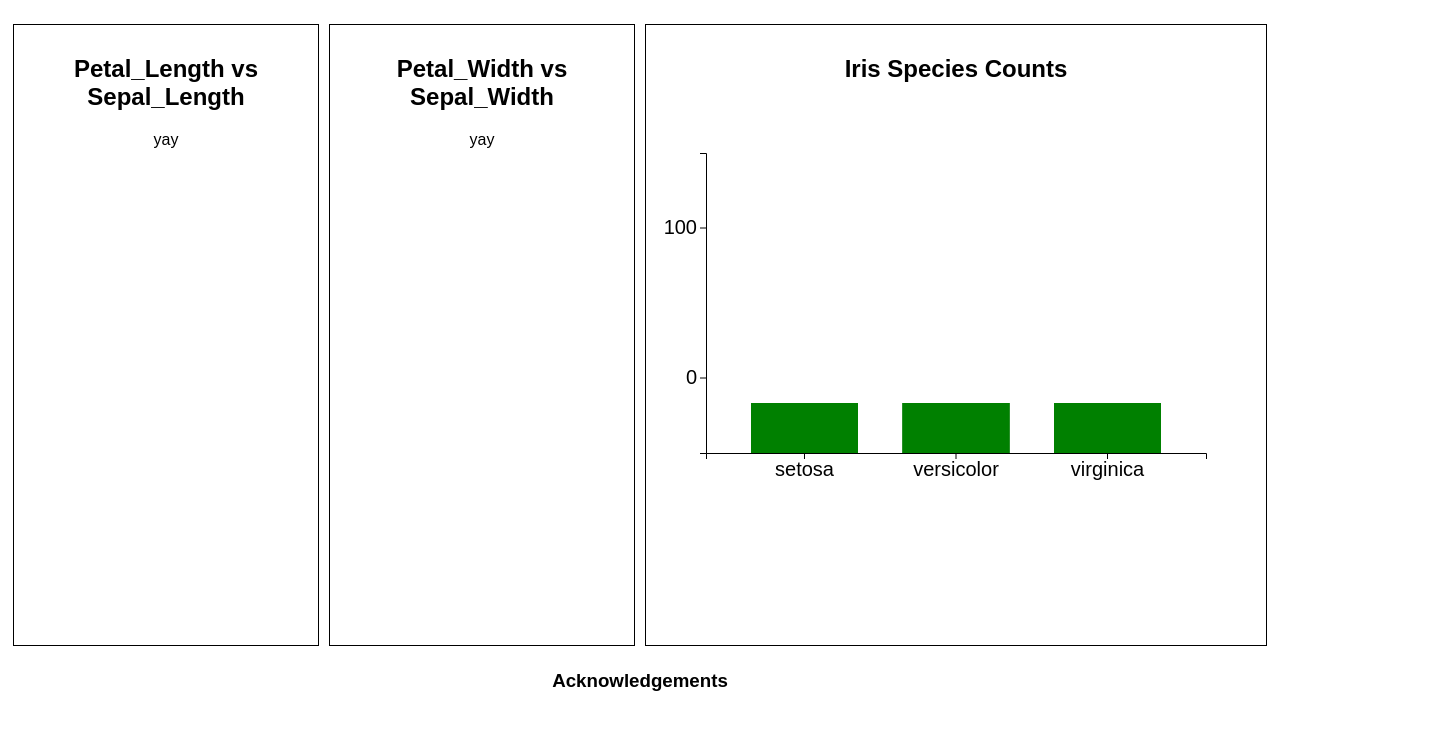
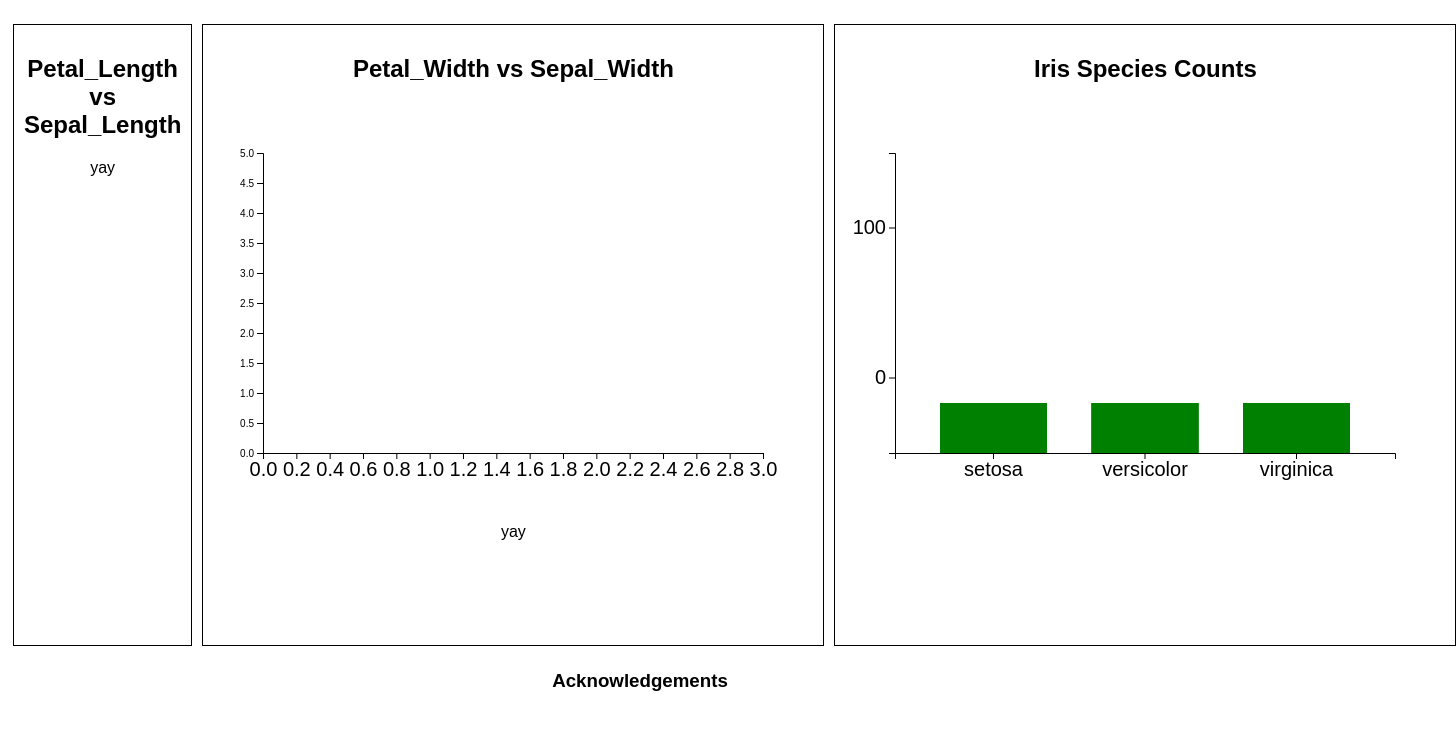
Before and after one commit to DS4200-S23-Class/hw-06-tara-lauren-1, a plain HTML site: page index.html in a window 1280 px wide. Shown: the part 61-790 px from the top of the page, 1456 px wide, since content can reach past the window. Drawn offline with Linux system fonts and the light colour scheme.

Commit message:
scatter middle, x and y axis

```diff
--- a/index.html
+++ b/index.html
@@ -27,10 +27,11 @@
 
      <div class="column">
        <h2>Petal_Width vs Sepal_Width</h2>
+       <div id="vis2"> </div>
      <p>yay</p>
      </div>
 
-     <div id="vis3" class="column">
+     <div class="column">
        <h2>Iris Species Counts</h2>
        <div id="vis3"> </div>
      </div>
--- a/js/main.js
+++ b/js/main.js
@@ -4,6 +4,52 @@ const MARGINS = {left: 50, right: 50, top: 50, bottom: 50};
 const VIS_HEIGHT = FRAME_HEIGHT - MARGINS.top - MARGINS.bottom;
 const VIS_WIDTH = FRAME_WIDTH - MARGINS.left - MARGINS.right;
 
+// second scatter plot
+
+
+const FRAME2 = d3.select("#vis2")
+                  .append("svg")
+                    .attr("height", FRAME_HEIGHT)
+                    .attr("width", FRAME_WIDTH)
+                    .attr("class", "frame");
+
+
+
+function build_scatter_2() {
+
+  d3.csv("data/iris.csv").then((data) => {
+
+// Open file
+
+      const MAX_X2 = d3.max(data, (d) => { return parseInt(d.Petal_Width); });
+      const MAX_Y2 = d3.max(data, (d) => { return parseInt(d.Sepal_Width); });
+
+      const X_SCALE2 = d3.scaleLinear()
+                        .domain([0, (MAX_X2 + 1)])
+                        .range([0, VIS_WIDTH]);
+
+      const Y_SCALE2 = d3.scaleLinear()
+                        .domain([0, (MAX_Y2 + 1)])
+                        .range([VIS_HEIGHT, 0]);
+     // add x axis
+
+      FRAME2.append("g")
+            .attr("transform", "translate(" + MARGINS.left +
+                "," + (VIS_HEIGHT + MARGINS.top) + ")")
+            .call(d3.axisBottom(X_SCALE2).ticks(10))
+            .attr("font-size", '20px');
+
+    // add y axis
+
+      FRAME2.append("g")
+            .attr("transform",
+                "translate(" + MARGINS.left + "," + (MARGINS.bottom) + ")")
+            .call(d3.axisLeft(Y_SCALE2).ticks(10))
+                .attr("font-size", "10px");})}
+
+build_scatter_2()
+
+// bar graph
 
 const FRAME3 = d3.select("#vis3")
                     .append("svg")
--- a/style.css
+++ b/style.css
@@ -22,3 +22,11 @@ body {
 .bar {
 	fill: green;
 }
+.circle {
+  fill: royalblue;
+}
+
+
+.point {
+  fill: black;
+}
```
